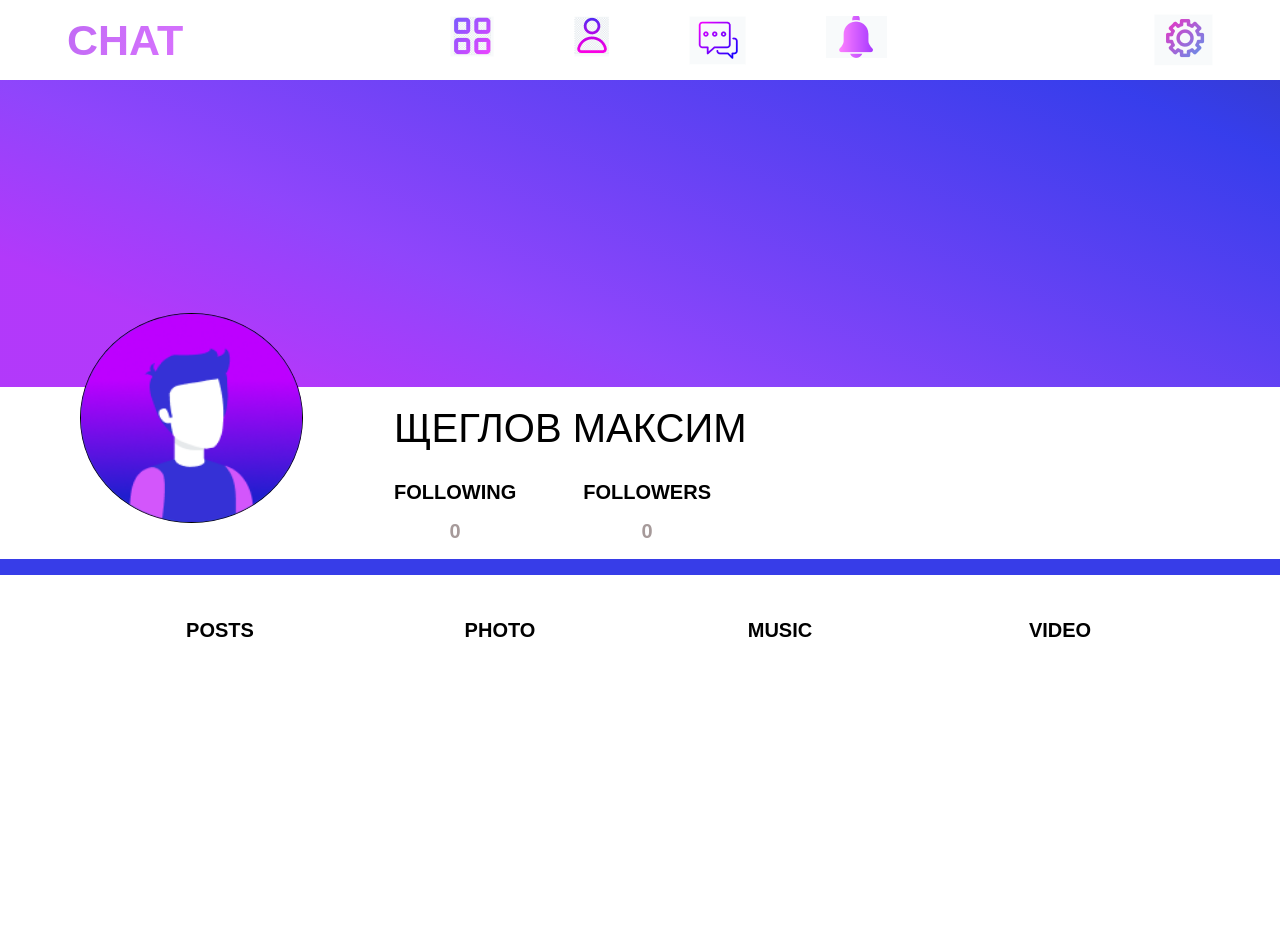
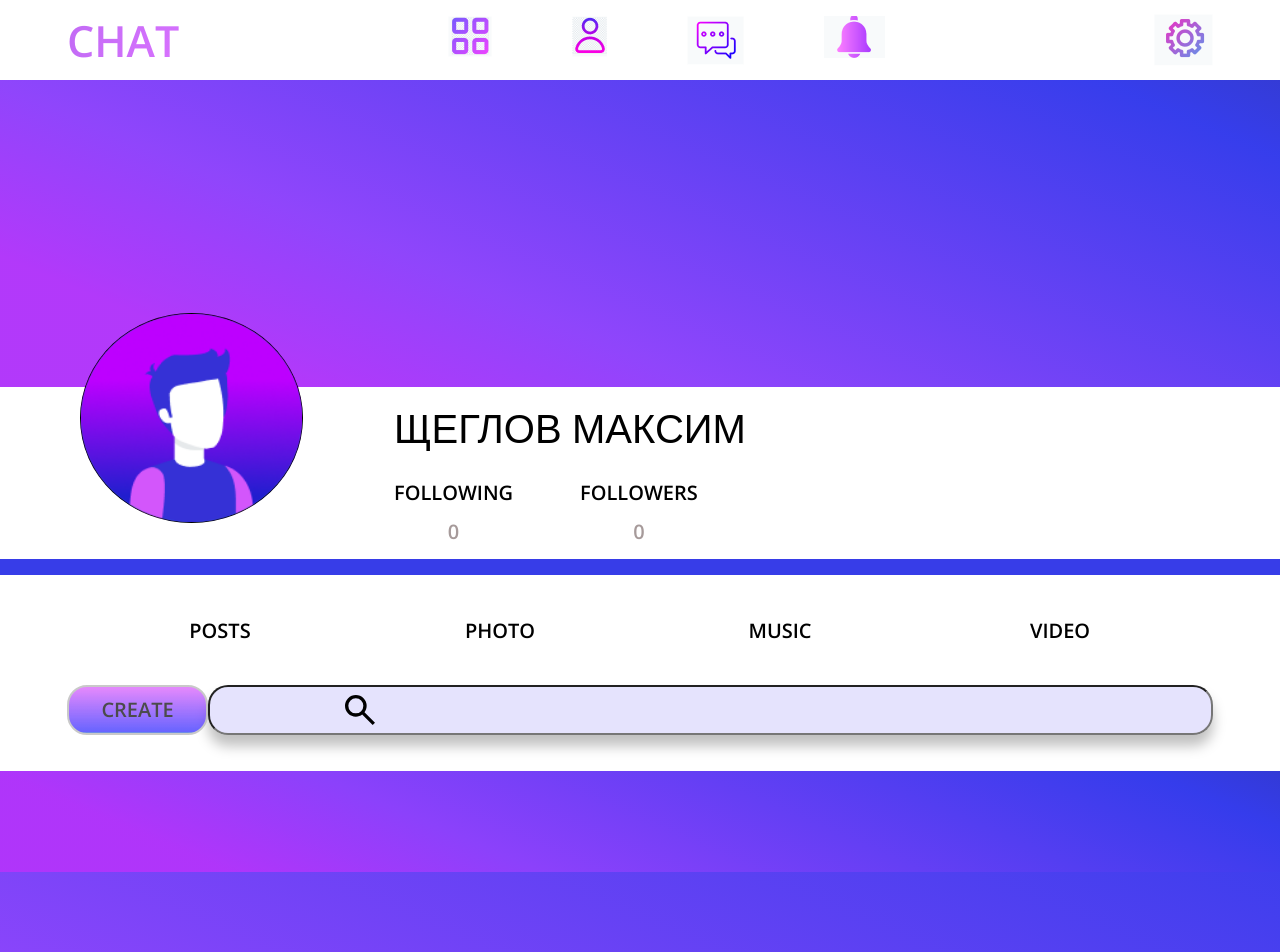
Before and after one commit to Azazlokus/MusicMessanger, a React (Create React App) app in the folder chat-app/: page /LocalPage in a window 1280 px wide. Shown: the top 952 px of the page. Before the commit the page ends 800 px from the top, so only its background shows below. Built offline with nearby package versions, Linux system fonts and the light colour scheme.

Commit message:
End function create Post

```diff
--- a/chat-app/src/Components/Pages/Local page/Local UI/Local Post/localPost.css
+++ b/chat-app/src/Components/Pages/Local page/Local UI/Local Post/localPost.css
@@ -0,0 +1,121 @@
+.post__container{
+    height: 100%;
+    background: linear-gradient(23.14deg, rgba(232, 0, 252, 0.64) 15.29%, rgba(190, 1, 255, 0.56) 35.82%, rgba(50, 47, 234, 0.86755) 91.08%, rgba(45, 42, 188, 0.86755) 107.49%), rgba(74, 152, 247, 0.95);
+
+}
+/*Styles for PostForm*/
+.post__form{
+    display: flex;
+    width: 100%;
+    padding-left: 67px;
+    padding-right: 67px;
+    align-items: center;
+    justify-content: space-between;
+    position: relative;
+    padding-bottom: 36px;
+    background-color: #FFFFFF;
+}
+.post__form_input{
+    width: 1034px;
+    height: 50px;
+    background: rgba(75, 61, 239, 0.14);
+    box-shadow: 0 11px 13px rgba(0, 0, 0, 0.25);
+    border-radius: 20px;
+    font-size: 20px;
+    padding-left: 50px;
+}
+.post__form_btn{
+    width: 145px;
+    height: 50px;
+    background: linear-gradient(180deg, #D556FB 3.44%, rgba(5, 0, 255, 0.86755) 98.22%, #325CDE 98.23%);
+    background-blend-mode: darken;
+    opacity: 0.7;
+    border: 2px solid #B3B3B3;
+    border-radius: 20px;
+    text-align: center;
+    text-transform: uppercase;
+    font-size: 20px;
+    font-weight: 600;
+}
+.post__form_img{
+    width: 40px;
+    height: 40px;
+    position: absolute;
+    left: 340px;
+}
+.post__form_create{
+    position: absolute;
+    width: 600px;
+    height: 420px;
+    border: 1px solid black;
+    display: flex;
+    flex-direction: column;
+    row-gap: 5px;
+    border-radius: 20px;
+    top: 100px;
+    left: 390px;
+    padding: 0 20px;
+    background-color: #FFFFFF;
+}
+.post__create_area{
+    resize: none;
+    height: 300px;
+    background-color: #B3B3B3;
+    font-size: 20px;
+}
+.post__create_btns{
+    display: flex;
+    align-items: center;
+}
+.post__create_btn{
+    width: 145px;
+    height: 50px;
+    background: linear-gradient(180deg, #D556FB 3.44%, rgba(5, 0, 255, 0.86755) 98.22%, #325CDE 98.23%);
+    background-blend-mode: darken;
+    opacity: 0.7;
+    border: 2px solid #B3B3B3;
+    border-radius: 20px;
+    text-align: center;
+    text-transform: uppercase;
+    font-size: 20px;
+    font-weight: 600;
+}
+.post__create_title{
+    width: 100%;
+    background-color: #B3B3B3;
+    font-size: 20px;
+    font-weight: 600;
+}
+/*Styles for PostList*/
+.post__list{
+    display: flex;
+    flex-direction: column-reverse;
+    row-gap: 100px;
+    align-items: center;
+    justify-content: center;
+    padding: 101px 173px 0;
+    width: 100%;
+    background: linear-gradient(23.14deg, rgba(232, 0, 252, 0.64) 15.29%, rgba(190, 1, 255, 0.56) 35.82%, rgba(50, 47, 234, 0.86755) 91.08%, rgba(45, 42, 188, 0.86755) 107.49%), rgba(74, 152, 247, 0.95);
+}
+/*Styles for PostItem*/
+.post__item_container{
+    width: 600px;
+    height: 420px;
+    background: #FFFFFF;
+    border-radius: 30px;
+    padding: 33px 66px;
+    row-gap: 20px;
+    display: flex;
+    flex-direction: column;
+}
+.post__item_title{
+    font-size: 30px;
+    width: 100%;
+    word-break: break-all;
+
+}
+.post__item_text{
+    font-size: 30px;
+    word-break: break-all;
+    hyphens: manual;
+}
--- /dev/null
+++ b/chat-app/src/Components/Pages/Local page/Local UI/Local Post/postContainer.jsx
@@ -0,0 +1,19 @@
+import React from 'react';
+import PostForm from "./postForm";
+import PostList from "./postList";
+import './localPost.css';
+
+function PostContainer() {
+    const [posts, setPosts] = React.useState([])
+    function addNewPost(newPost){
+        setPosts([...posts, newPost])
+    }
+    return (
+        <div className={'post__container'}>
+            <PostForm addNewPost={addNewPost}/>
+            <PostList posts={posts}/>
+        </div>
+    );
+}
+
+export default PostContainer;
--- a/chat-app/src/Components/Pages/Local page/Local UI/Local Post/postForm.jsx
+++ b/chat-app/src/Components/Pages/Local page/Local UI/Local Post/postForm.jsx
@@ -0,0 +1,59 @@
+import React from 'react';
+import { Icon } from '@iconify/react';
+import './localPost.css';
+
+function PostForm({addNewPost}) {
+    const [createFormVisible, setCreateFormVisible] = React.useState(false)
+    const [post, setPost] = React.useState({title: '', text: ''})
+
+    function createNewPost(e){
+        e.preventDefault()
+        const newPost = {
+            title: post.title,
+            text: post.text,
+            id: Date.now()
+        }
+        addNewPost(newPost)
+        setPost({title: '', text: ''})
+    }
+
+    function handleForm() {
+        if(createFormVisible){
+            setCreateFormVisible(false)
+        }else{
+            setCreateFormVisible(true)
+        }
+    }
+
+
+    return (
+        <div className={'post__form'}>
+            <button onClick={handleForm} className={'post__form_btn'}>create</button>
+            <input className={'post__form_input'}/>
+            <Icon className={'post__form_img'} icon="material-symbols:search" />
+
+            {createFormVisible && (
+                <div className={'post__form_create'}>
+                    <h1 style={{textAlign: 'center'}}>Create post</h1>
+                    <input
+                        value={post.title}
+                        onChange={(e) => setPost({...post, title: e.target.value})}
+                        className={'post__create_title'}
+                    />
+                    <textarea
+                        value={post.text}
+                        onChange={(e) => setPost({...post, text: e.target.value})}
+                        maxLength={200}
+                        className={'post__create_area'}
+                    />
+
+                    <div className={'post__create_btns'}>
+                        <button onClick={createNewPost} className={'post__create_btn'}>create</button>
+                    </div>
+                </div>
+            )}
+        </div>
+    );
+}
+
+export default PostForm;
--- a/chat-app/src/Components/Pages/Local page/Local UI/Local Post/postItem.jsx
+++ b/chat-app/src/Components/Pages/Local page/Local UI/Local Post/postItem.jsx
@@ -0,0 +1,12 @@
+import React from 'react';
+import './localPost.css';
+function PostItem({post}) {
+    return (
+        <div className={'post__item_container'}>
+            <h1 className={'post__item_title'}>{post.title}</h1>
+            <p className={'post__item_text'}>{post.text}</p>
+        </div>
+    );
+}
+
+export default PostItem;
--- a/chat-app/src/Components/Pages/Local page/Local UI/Local Post/postList.jsx
+++ b/chat-app/src/Components/Pages/Local page/Local UI/Local Post/postList.jsx
@@ -0,0 +1,14 @@
+import React from 'react';
+import PostItem from "./postItem";
+import './localPost.css';
+function PostList({posts}) {
+    return (
+        <div className={'post__list'}>
+            {posts.map(post => (
+                <PostItem key={post.id} post={post}/>
+            ))}
+        </div>
+    );
+}
+
+export default PostList;
--- a/chat-app/src/Components/Pages/Local page/Local UI/Local info/localInfo.css
+++ b/chat-app/src/Components/Pages/Local page/Local UI/Local info/localInfo.css
@@ -8,6 +8,7 @@
     padding-left: 394px;
     padding-top: 14px;
     border-bottom: 16px solid #373DE8;
+    background-color: #FFFFFF;
 }
 .info__name{
     font-weight: 400;
--- a/chat-app/src/Components/Pages/Local page/Local UI/Local nav/localNav.css
+++ b/chat-app/src/Components/Pages/Local page/Local UI/Local nav/localNav.css
@@ -1,6 +1,7 @@
 .local__nav{
     width: 100%;
     padding: 35px 170px;
+    background-color: #FFFFFF;
 }
 .nav__list{
     display: flex;
--- a/chat-app/src/Components/Pages/Local page/Local UI/Local them/localThem.css
+++ b/chat-app/src/Components/Pages/Local page/Local UI/Local them/localThem.css
@@ -1,5 +1,5 @@
 .local__them{
-    max-width: 1440px;
+    width: 100%;
     height: 307px;
     margin: 0 auto;
     background: linear-gradient(23.14deg, rgba(232, 0, 252, 0.64) 15.29%, rgba(190, 1, 255, 0.56) 35.82%, rgba(50, 47, 234, 0.86755) 91.08%, rgba(45, 42, 188, 0.86755) 107.49%), rgba(74, 152, 247, 0.95);
--- a/chat-app/src/Components/Pages/Local page/localPage.css
+++ b/chat-app/src/Components/Pages/Local page/localPage.css
@@ -1,7 +1,6 @@
 .local__page{
     width: 100%;
     height: 100vh;
-
 }
 .local__container{
     max-width: 1440px;
--- a/chat-app/src/Components/Pages/Local page/localPage.jsx
+++ b/chat-app/src/Components/Pages/Local page/localPage.jsx
@@ -5,6 +5,7 @@ import LocalThem from "./Local UI/Local them/localThem";
 import LocalInfo from "./Local UI/Local info/localInfo";
 import LocalAvatar from "./Local UI/Local avatar/localAvatar";
 import LocalNav from "./Local UI/Local nav/localNav";
+import PostContainer from "./Local UI/Local Post/postContainer";
 
 function LocalPage() {
     return (
@@ -15,6 +16,7 @@ function LocalPage() {
                 <LocalInfo/>
                 <LocalAvatar/>
                 <LocalNav/>
+                <PostContainer/>
             </div>
         </div>
     );
--- a/chat-app/src/Components/Pages/Registration page/registration.css
+++ b/chat-app/src/Components/Pages/Registration page/registration.css
@@ -79,6 +79,7 @@
     justify-content: center;
     align-items: center;
     width: 100%;
+    min-height: 1000px;
 }
 .reg__them_img{
     width: 500px;
--- a/chat-app/src/mian.css
+++ b/chat-app/src/mian.css
@@ -62,6 +62,9 @@ article > * + * {
   margin-top: 1em;
 }
 
+.logIn__item_input{
+  color: black;
+}
 /* Наследуем шрифты для инпутов и кнопок */
 input,
 button,
@@ -69,9 +72,14 @@ textarea,
 select {
   font: inherit;
 }
-.app{
+#root{
   height: 100vh;
+
+}
+.App{
+  height: 100%;
   font-family: 'Open Sans', sans-serif;
+
 }
 .select__container{
   display: flex;
```
